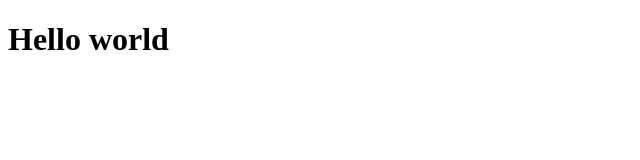
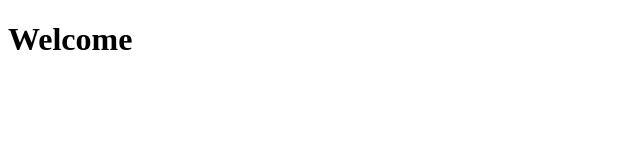
Before and after one commit to PedrHenrick/Portifolio, a React (Create React App) app: page / in a window 1280 px wide. Shown: the top 160 px of the page, without its empty margins (0-640 px from the left). Built offline with nearby package versions, Linux system fonts and the light colour scheme.

Commit message:
feat: :sparkles: Adcionando component Welcome a page Dashboard

```diff
--- a/src/pages/Dashboard.jsx
+++ b/src/pages/Dashboard.jsx
@@ -1,8 +1,11 @@
 import React from "react";
+import Welcome from "../components/welcome/Welcome";
 
 const Dashboard = () => {
   return (
-    <h1>Hello world</h1>
+    <main>
+      <Welcome />
+    </main>
   );
 };
 
```
